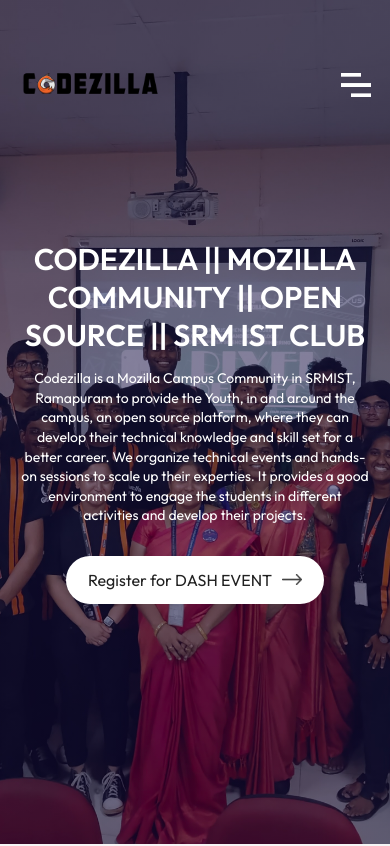
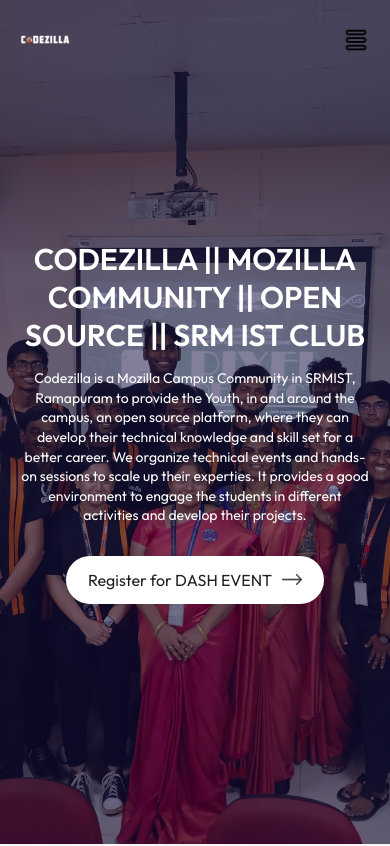
Before and after one commit to Sahilll94/Codezilla, a React (Vite) app: page / in a window 390 px wide. Shown: the top 846 px of the page. Built offline with nearby package versions, Linux system fonts and the light colour scheme.

Commit message:
added all the files

```diff
--- a/src/Components/Navbar/Navbar.css
+++ b/src/Components/Navbar/Navbar.css
@@ -16,7 +16,7 @@ nav{
 
 .logo{
     /* to adjust the left logo */
-    width: 75px;
+    width: 50px;
 }
 
 nav ul li{
@@ -56,7 +56,7 @@ nav ul li{
         top: 0;
         right: 0px;
         bottom: 0;
-        background: #212EA0;
+        background: #001f3f;
         z-index: -1;
         width: 200px;
         padding-top: 70px;
@@ -76,3 +76,10 @@ nav ul li{
         right: -200px;
     }
 }
+
+
+@media (max-width: 430px){
+    .logo{
+        width: 50px;
+    }
+}
--- a/src/Components/Navbar/Navbar.jsx
+++ b/src/Components/Navbar/Navbar.jsx
@@ -1,8 +1,11 @@
 import React, { useEffect, useState } from 'react'
 import './Navbar.css'
 import logo from '../../assets/CodezillaFavicon.png'
+import logo1 from '../../assets/CodezillaWhite.png'
 import { Link } from 'react-scroll';
 import MenuIcon from '../../assets/menu-icon.png'
+import MenuIcon1 from '../../assets/MenuIcon.png'
+
 
 const Navbar = () => {
     const [sticky, setSticky] = useState(false);
@@ -21,7 +24,7 @@ const Navbar = () => {
 
 return (
     <nav className={`container ${sticky ? 'dark-nav' : ''}`}>
-        <img src={logo} alt="" className='logo'/>
+        <img src={logo1} alt="" className='logo'/>
         <ul className={mobileMenu ? '' : 'hide-mobile-menu'}>
             <li><Link to='hero container' smooth={true} offset={0} duration={500}>Home</Link></li>
             <li><Link to='Events' smooth={true} offset={-260} duration={500}>Upcoming Event</Link></li>
@@ -30,7 +33,7 @@ return (
             <li><Link to='Members' smooth={true} offset={-260} duration={500}>Club Members</Link></li>
             <li><Link to='contact' smooth={true} offset={-260} duration={500}><button className='btn'>Contact Us</button></Link></li>
         </ul>
-        <img src={MenuIcon} alt="" className='menu-icon' onClick={toggleMenu}/>
+        <img src={MenuIcon1} alt="" className='menu-icon' onClick={toggleMenu}/>
     </nav>
 )
 }
```
Also changed, not shown: src/assets/CodezillaWhite.png (added), src/assets/MenuIcon.png (added).
